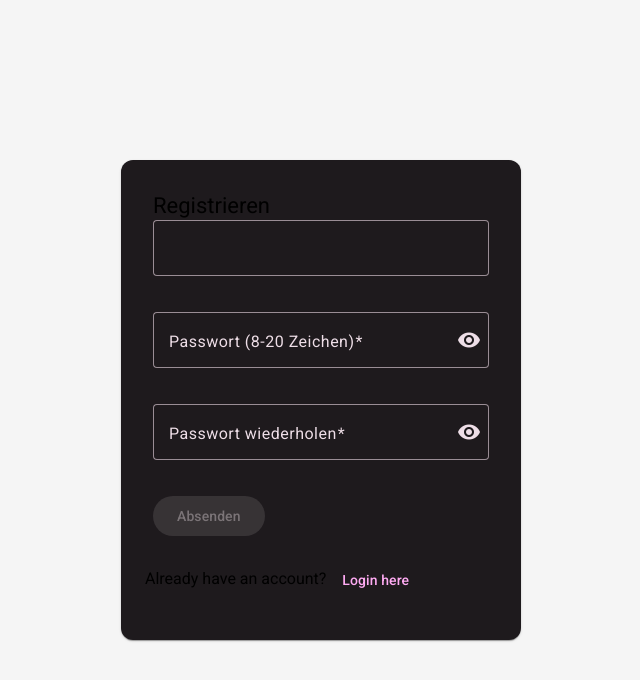
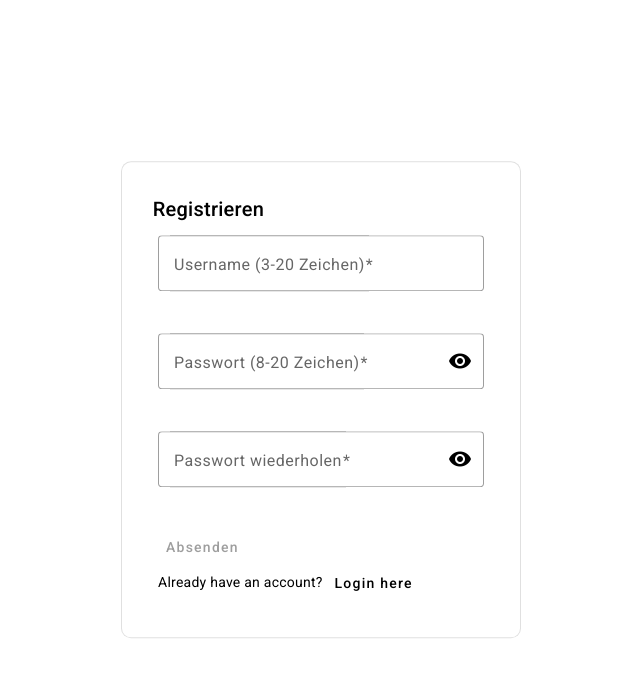
Before and after one commit to TySuvion/akademiplan-webapp, an Angular app: page /signup in a window 1280 px wide. Shown: the top 680 px of the page, without its empty margins (319-959 px from the left). Built offline with nearby package versions, Linux system fonts and the light colour scheme.

Commit message:
redid the signup component with angular material

```diff
--- a/angular.json
+++ b/angular.json
@@ -16,9 +16,7 @@
             "outputPath": "dist/akademiplan-webapp",
             "index": "src/index.html",
             "browser": "src/main.ts",
-            "polyfills": [
-              "zone.js"
-            ],
+            "polyfills": ["zone.js"],
             "tsConfig": "tsconfig.app.json",
             "assets": [
               {
@@ -27,7 +25,7 @@
               }
             ],
             "styles": [
-              "@angular/material/prebuilt-themes/magenta-violet.css",
+              "@angular/material/prebuilt-themes/indigo-pink.css",
               "src/styles.css"
             ],
             "scripts": [],
@@ -79,10 +77,7 @@
         "test": {
           "builder": "@angular-devkit/build-angular:karma",
           "options": {
-            "polyfills": [
-              "zone.js",
-              "zone.js/testing"
-            ],
+            "polyfills": ["zone.js", "zone.js/testing"],
             "tsConfig": "tsconfig.spec.json",
             "assets": [
               {
--- a/src/app/auth/signup/signup.component.css
+++ b/src/app/auth/signup/signup.component.css
@@ -1,23 +1,17 @@
-.signup-container {
-  display: flex;
-  justify-content: center;
-  align-items: center;
-  height: 100vh;
-  background-color: #f5f5f5;
+mat-form-field {
+  width: 100%;
+  margin-bottom: 20px;
 }
 
 mat-card {
   width: 400px;
-  padding: 16px;
+  padding: 20px;
+  border-radius: 10px;
+  position: fixed;
+  top: 50%;
+  left: 50%;
+  transform: translate(-50%, -50%);
 }
-
-.full-width {
-  width: 100%;
+mat-card-header {
+  padding: 3%;
 }
-
-mat-form-field {
-  margin-bottom: 16px;
-}
-mat-error {
-  color: red;
-}
--- a/src/app/auth/signup/signup.component.html
+++ b/src/app/auth/signup/signup.component.html
@@ -1,12 +1,13 @@
-<div class="signup-container">
-  <mat-card>
-    <mat-card-header
-      ><mat-card-title>Registrieren</mat-card-title></mat-card-header
-    >
+<mat-card appearance="outlined">
+  <mat-card-header>
+    <mat-card-title>Registrieren</mat-card-title>
+  </mat-card-header>
+
   <mat-card-content>
     <form [formGroup]="signupForm" (ngSubmit)="onSubmit()">
       <!-- Username Field -->
       <mat-form-field appearance="outline" class="full-width">
+        <mat-label>Username (3-20 Zeichen)</mat-label>
         <input matInput type="text" formControlName="username" />
         <mat-error *ngIf="signupForm.get('username')?.hasError('required')">
           Username ist erforderlich.
@@ -16,8 +17,8 @@
         </mat-error>
         <mat-error *ngIf="signupForm.get('username')?.hasError('maxlength')">
           Username darf maximal 20 Zeichen lang sein.
-          </mat-error> </mat-form-field
-        ><br />
+        </mat-error>
+      </mat-form-field>
 
       <!-- Password Field -->
       <mat-form-field appearance="outline" class="full-width">
@@ -84,7 +85,7 @@
 
       <!-- Submit Button -->
       <button
-          mat-raised-button
+        mat-button
         color="primary"
         type="submit"
         [disabled]="signupForm.invalid"
@@ -92,12 +93,14 @@
         Absenden
       </button>
     </form>
-    </mat-card-content>
-    <mat-card-actions>
+
+    <!-- Error Message -->
+    <div class="error" *ngIf="errorMessage">{{ errorMessage }}</div>
+
+    <!-- Login Link -->
     <p>
       Already have an account?
       <a mat-button routerLink="/login">Login here</a>
     </p>
-    </mat-card-actions>
+  </mat-card-content>
 </mat-card>
-</div>
--- a/src/app/auth/signup/signup.component.ts
+++ b/src/app/auth/signup/signup.component.ts
@@ -21,13 +21,13 @@ import { MatCardModule } from '@angular/material/card';
   templateUrl: './signup.component.html',
   imports: [
     ReactiveFormsModule,
-    RouterLink,
     CommonModule,
     MatFormFieldModule,
     MatInputModule,
     MatButtonModule,
     MatIconModule,
     MatCardModule,
+    RouterLink,
   ],
   styleUrls: ['./signup.component.css'],
 })
@@ -43,7 +43,8 @@ export class SignupComponent {
     private router: Router
   ) {
     console.log('ApiService: ', this.apiService);
-    this.signupForm = this.formBuilder.group({
+    this.signupForm = this.formBuilder.group(
+      {
         username: [
           '',
           [
@@ -54,7 +55,11 @@ export class SignupComponent {
         ],
         password: ['', [Validators.required, Validators.minLength(8)]],
         confirmPassword: ['', Validators.required],
-    });
+      },
+      {
+        validators: this.passwordMatchValidator,
+      }
+    );
   }
 
   passwordMatchValidator(form: FormGroup) {
@@ -73,7 +78,7 @@ export class SignupComponent {
         },
         error: (error) => {
           this.errorMessage =
-            'Ein Fehler ist aufgetreten. Bitte versuchen Sie es erneut. Prüfe ob das Passwort und der Benutzername den Anforderungen entsprechen.';
+            'Ein Fehler ist aufgetreten. Nutzername möglicherweise bereits vergeben.';
           console.error('Error signing up:', error);
         },
       });
```
Lines whose indentation alone changed are shown as unchanged.
